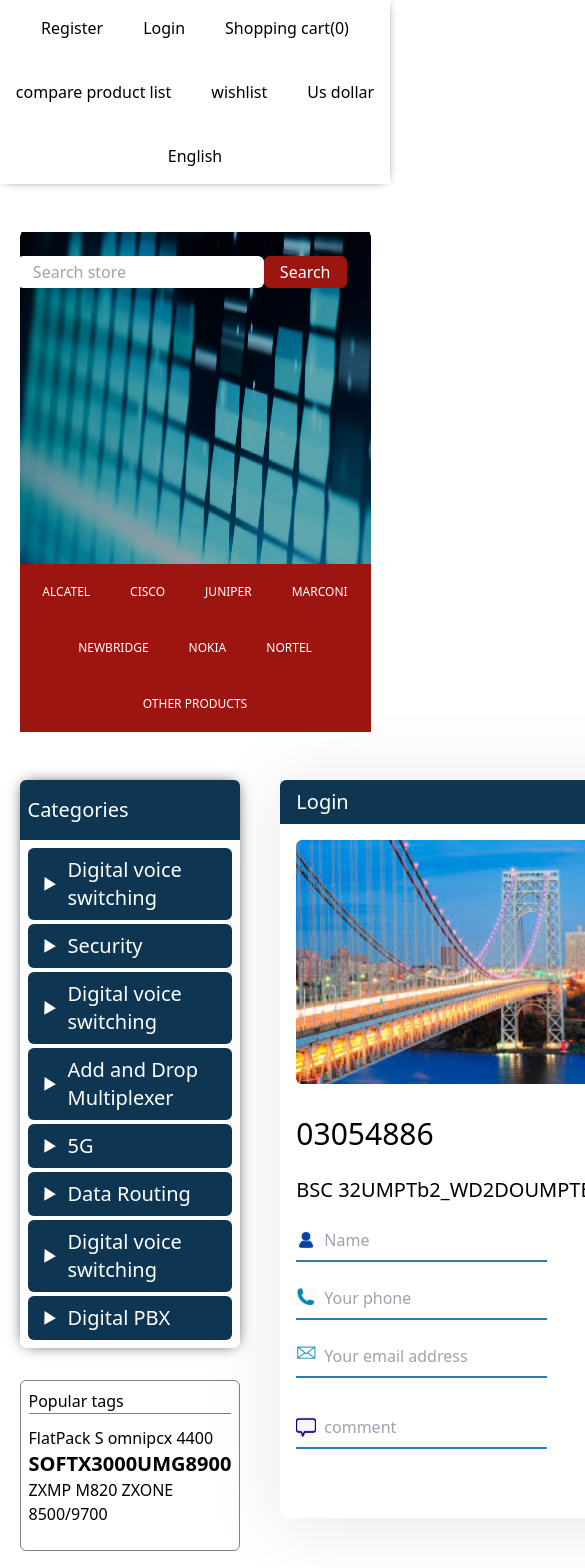
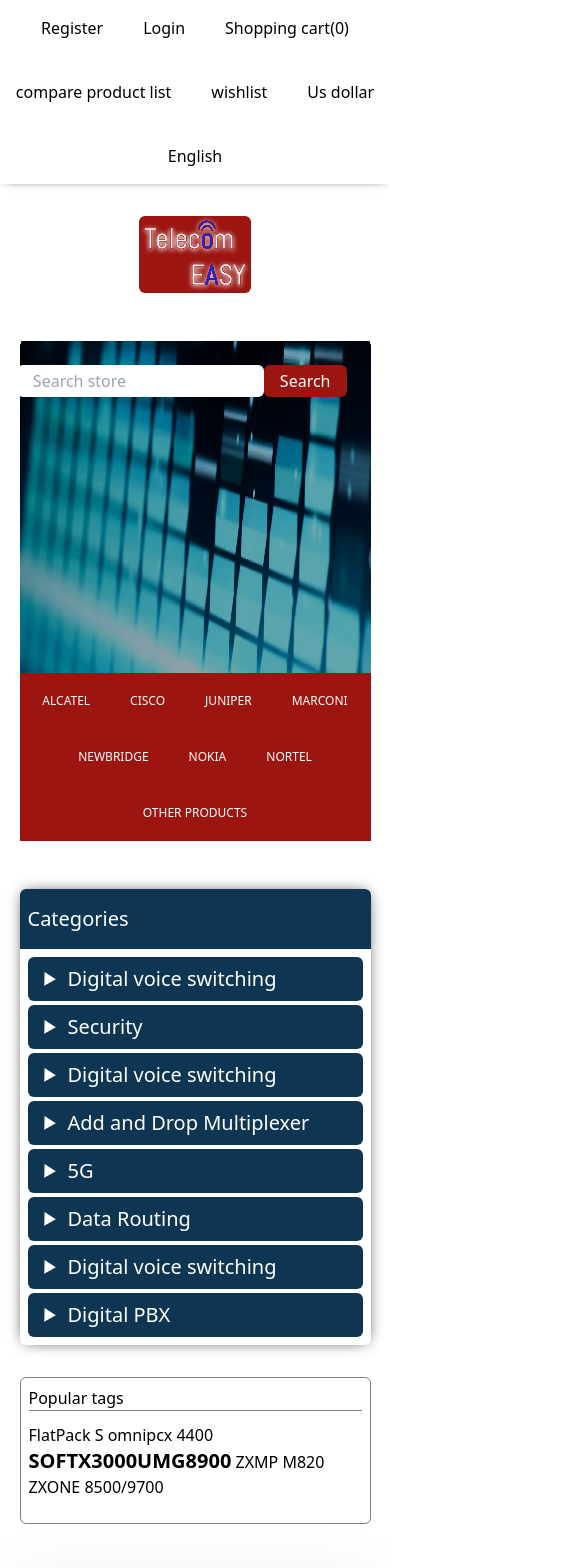
Before and after one commit to AmirNBK/Telecom, a SvelteKit app: page /login in a window 390 px wide. Shown: the top 1568 px of the page, 585 px wide, since content can reach past the window. Built offline with nearby package versions, Linux system fonts and the light colour scheme.

Commit message:
developed login page responsive

```diff
--- a/src/components/Login/Login.svelte
+++ b/src/components/Login/Login.svelte
@@ -17,7 +17,7 @@
     >
         Login
     </h2>
-    <img src={image} alt="image" class="ml-4 rounded-md mt-4 w-8/12" />
+    <img src={image} alt="image" class="ml-4 rounded-md mt-4 w-11/12 md:w-8/12" />
 
     <div class="LoginContainer__infos ml-4 mt-8">
         <p class="text-3xl">03054886</p>
@@ -27,7 +27,7 @@
             <LoginInputs text="Name" icon={user} />
             <LoginInputs text="Your phone" icon={phone} />
             <LoginInputs text="Your email address" icon={email} />
-            <div class="flex items-baseline gap-32">
+            <div class="flex flex-col md:flex-row items-baseline gap-6 md:gap-32">
                 <LoginInputs text="comment" icon={chat} />
                 <button
                     class="rounded-md py-2 px-6 w-fit text-sm mt-2 text-white"
--- a/src/routes/login/+page.svelte
+++ b/src/routes/login/+page.svelte
@@ -10,6 +10,7 @@
     import ContactUs from "../../components/ContactUs/ContactUs.svelte";
     import ItemSwitcher from "../../components/ItemSwitcher/ItemSwitcher.svelte";
     import Login from "../../components/Login/Login.svelte";
+    import logo from '../../assets/icons/logo.svg'
     const products = [
         {
             brand: "Microwava",
@@ -61,8 +62,11 @@
 
 <div>
     <Header />
+    <a href="/">
+        <img src={logo} alt="logo" class="mx-auto mt-8 block sm:hidden w-28 md:w-52 rounded-md" style="background-color: #9C1511;"/>
+    </a>
     <HeroSection />
-    <div class="flex flex-row gap-10 mx-auto" style="width: 90%;">
+    <div class="flex lg:flex-row flex-col gap-10 mx-auto" style="width: 90%;">
         <div class="flex flex-col" style="flex : 1">
             <SideBar />
             <Tags />
@@ -71,7 +75,7 @@
             <Login />
             <div class="mt-14">
                 <ItemSwitcher items={["New products", "LTE"]} />
-                <div class="grid grid-cols-3 gap-8 mt-6">
+                <div class="grid grid-cols-1 md:grid-cols-2 lg:grid-cols-3 gap-8 mt-6">
                     {#each products as product}
                         <Product
                             brand={product.brand}
```
